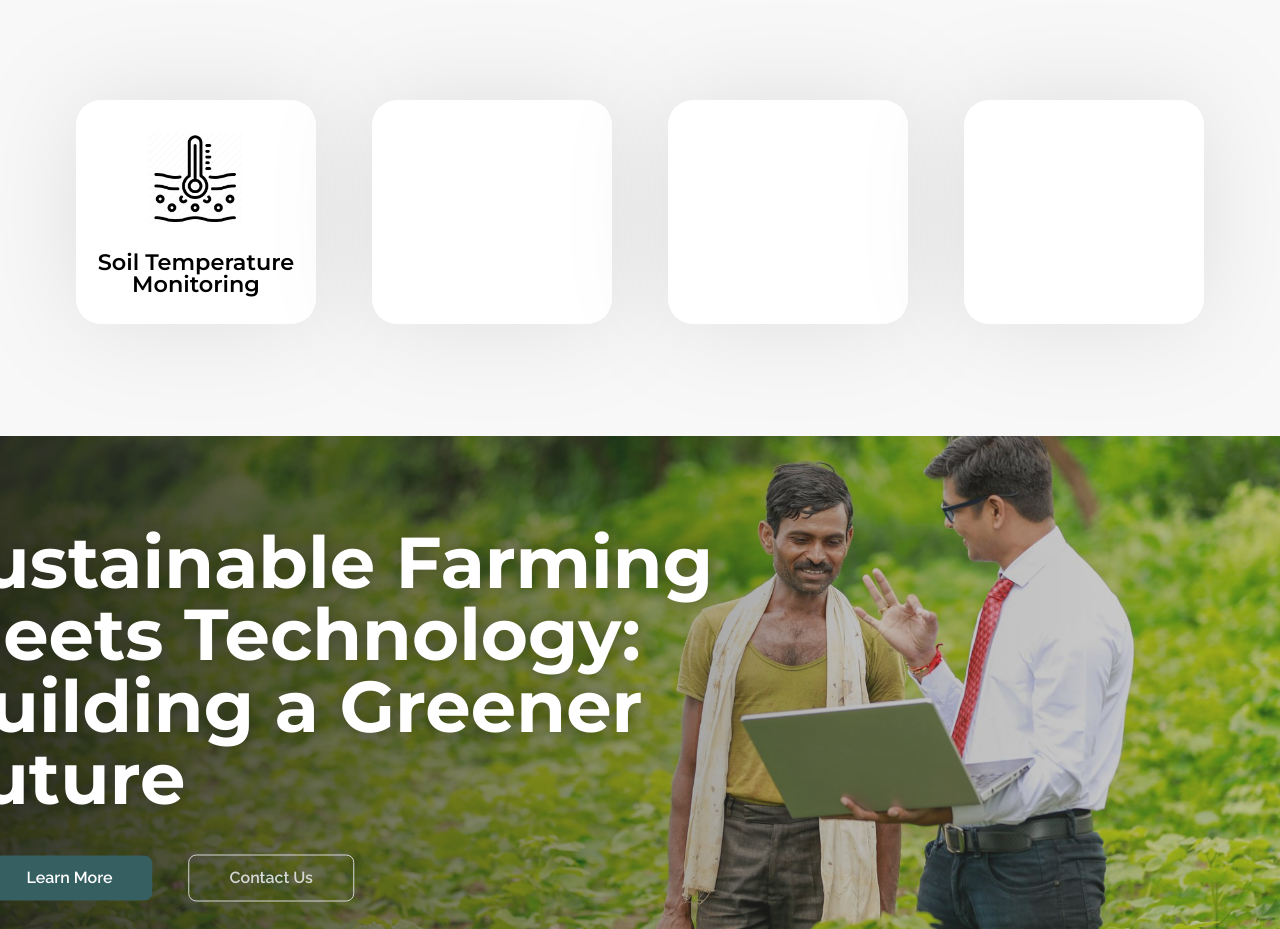
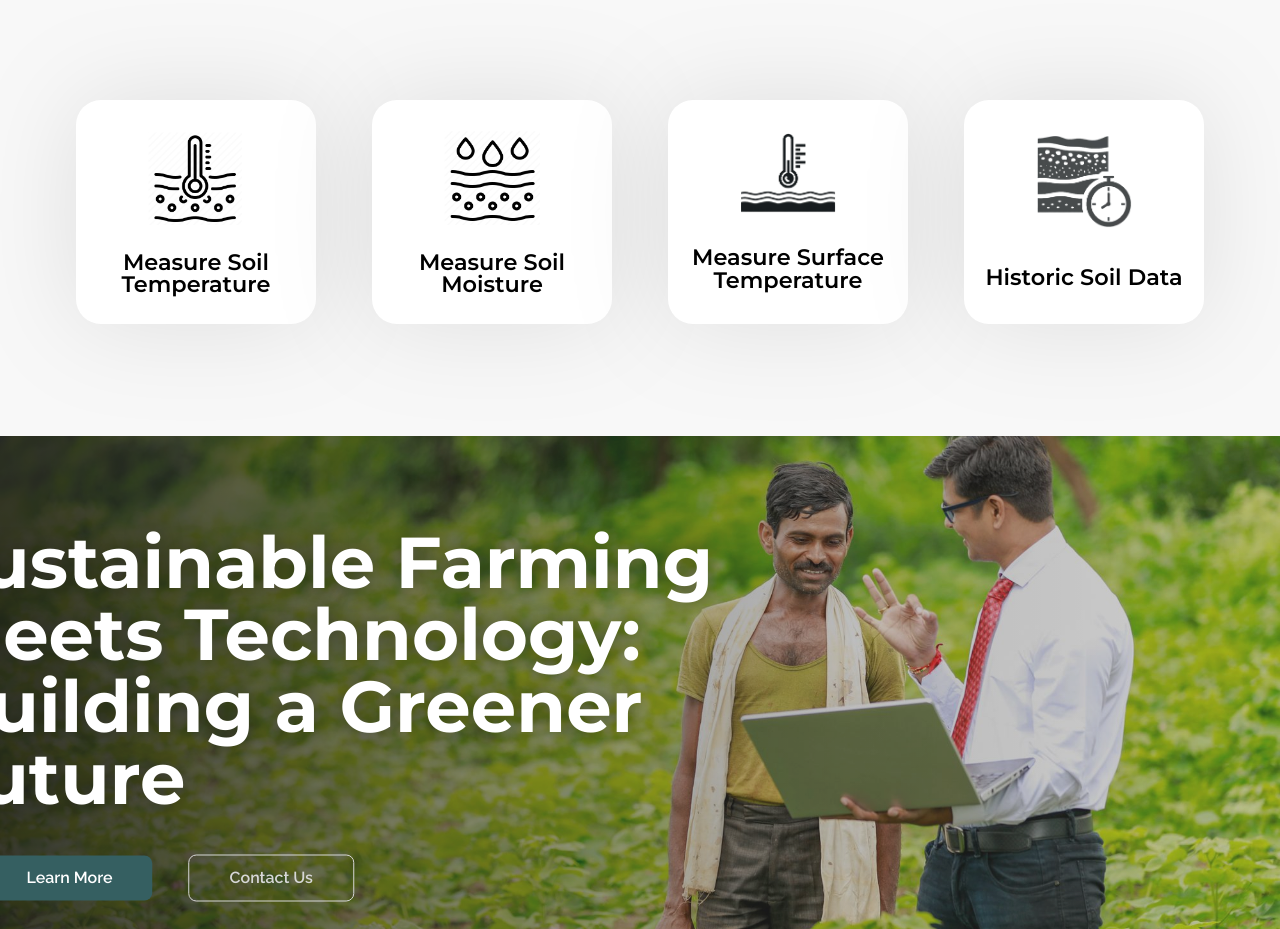
Before and after one commit to mdfnam/AgriTech, a plain HTML site: page index.html in a window 1280 px wide. Shown: the part 1900-2829 px from the top of the page. Drawn offline with Linux system fonts and the light colour scheme.

Commit message:
our service one line done

```diff
--- a/index.html
+++ b/index.html
@@ -65,23 +65,23 @@
       </div>
       <div class="serviceDiv">
         <div class="serviceCard">
-          <img src="./assets/soilTemp.png" class="serviceImg">
-          <p class="servicePara">Soil Temperature Monitoring</p>
+          <img src="./assets/soilTemp.png" class="serviceImg serviceImg1">
+          <p class="servicePara">Measure Soil Temperature</p>
         </div>
 
         <div class="serviceCard">
-          <img src="" class="serviceImg">
-          <p class="servicePara"></p>
+          <img src="./assets/soilMoisture.png" class="serviceImg serviceImg2">
+          <p class="servicePara">Measure Soil Moisture</p>
         </div>
 
         <div class="serviceCard">
-          <img src="" class="serviceImg">
-          <p class="servicePara"></p>
+          <img src="./assets/surfaceTemp.png" class="serviceImg serviceImg3" >
+          <p class="servicePara">Measure Surface Temperature</p>
         </div>
 
         <div class="serviceCard">
-          <img src="" class="serviceImg">
-          <p class="servicePara"></p>
+          <img src="./assets/historicSoilData.png" class="serviceImg serviceImg4">
+          <p class="servicePara">Historic Soil Data</p>
         </div>
       </div>
     </section>
--- a/style.css
+++ b/style.css
@@ -257,6 +257,10 @@ header nav {
   width: 6rem;
 }
 
+.serviceImg3 .serviceImg4 {
+  width: 8rem;
+}
+
 .servicePara {
   font-family: "Montserrat", sans-serif;
   font-optical-sizing: auto;
```
Also changed, not shown: assets/historicSoilData.png (added), assets/soilMoisture.png (added), assets/surfaceTemp.png (added).
